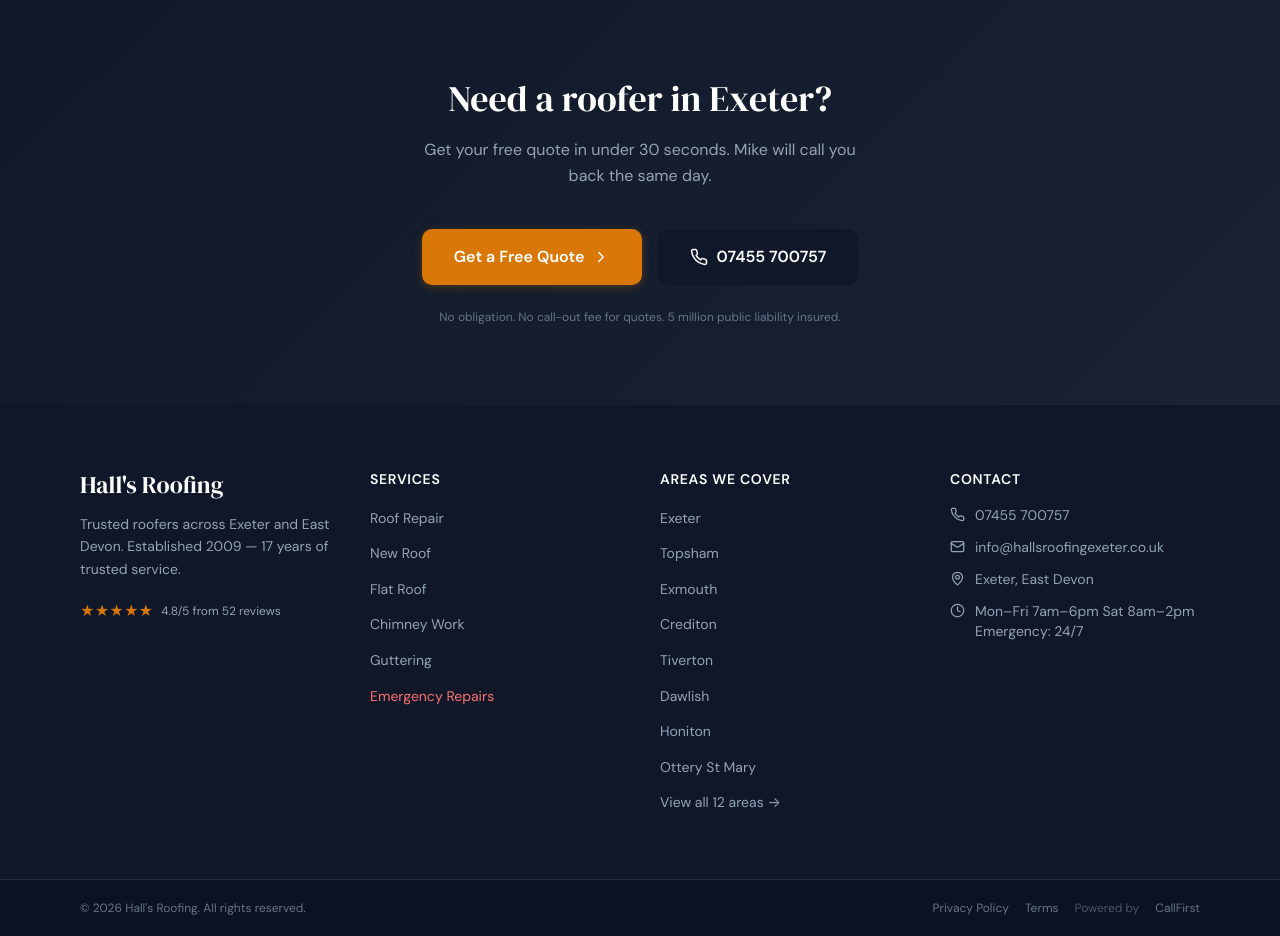
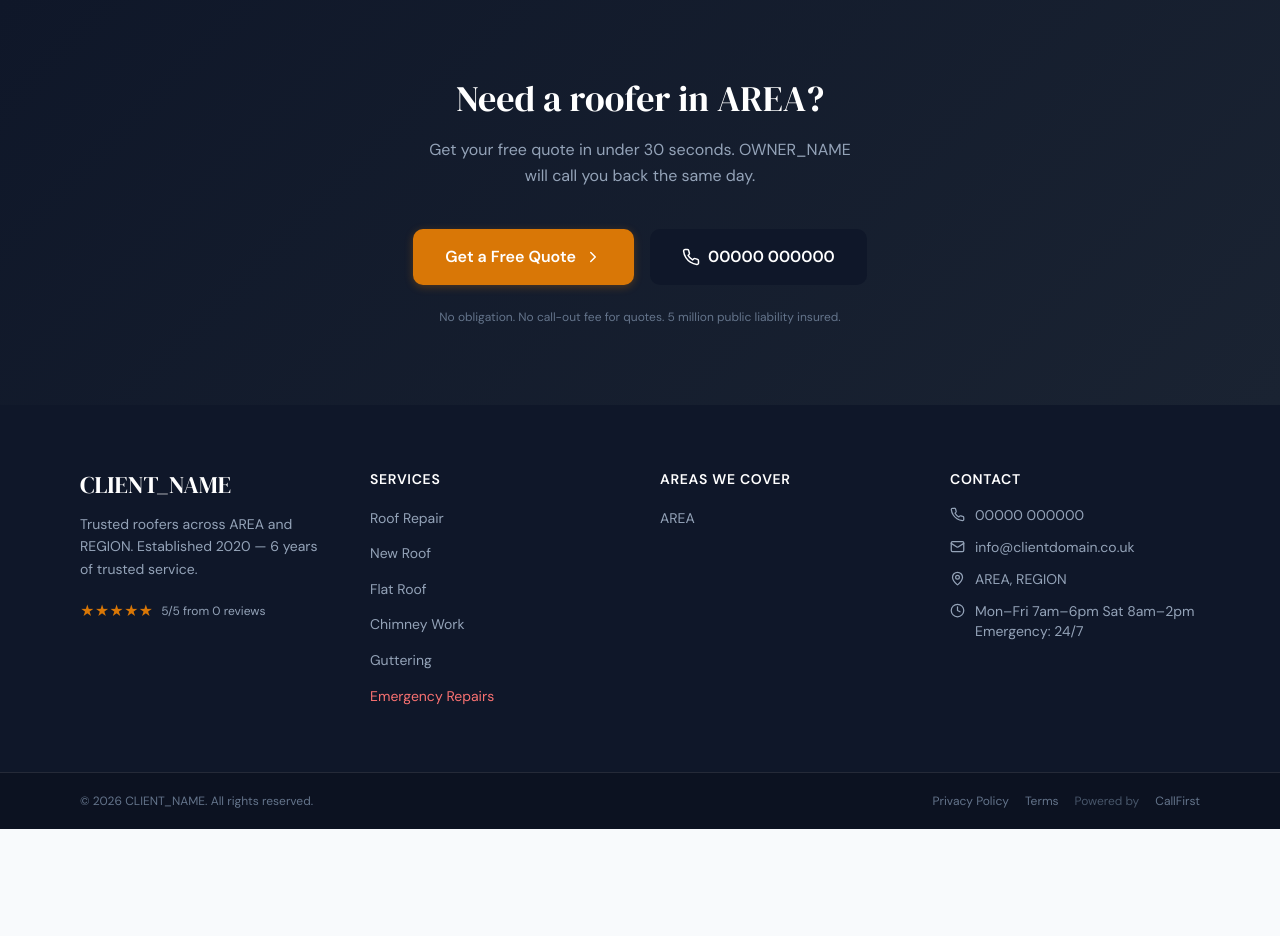
Before and after one commit to Agricog/hallsroofingexeter, a React (Vite) app: page /about in a window 1280 px wide. Shown: the part 1700-2636 px from the top of the page. After the commit the page ends 2529 px from the top, so only its background shows below. Built offline with nearby package versions, Linux system fonts and the light colour scheme; no server answers.

Commit message:
Update clientConfig.ts

```diff
--- a/src/data/clientConfig.ts
+++ b/src/data/clientConfig.ts
@@ -6,20 +6,20 @@
 import type { ClientConfig, IntakeStep } from '@/types'
 
 export const CLIENT: ClientConfig = {
-  businessName: "Hall's Roofing",
-  ownerName: 'Mike',
+  businessName: 'CLIENT_NAME',
+  ownerName: 'OWNER_NAME',
   trade: 'Roofing',
-  area: 'Exeter',
-  region: 'East Devon',
-  phone: '07455 700757',
-  tagline: 'Trusted roofers across Exeter and East Devon',
-  domain: 'www.hallsroofingexeter.co.uk',
+  area: 'AREA',
+  region: 'REGION',
+  phone: '00000 000000',
+  tagline: 'Trusted roofers across AREA and REGION',
+  domain: 'www.clientdomain.co.uk',
   discountActive: true,
   discountPercent: 10,
-  googleReviewUrl: 'https://g.page/r/halls-roofing-exeter/review',
-  googleReviewCount: 52,
-  googleReviewRating: 4.8,
-  yearEstablished: 2009,
+  googleReviewUrl: 'https://g.page/r/REVIEW_ID/review',
+  googleReviewCount: 0,
+  googleReviewRating: 5.0,
+  yearEstablished: 2020,
   insuranceAmount: '5 million',
 
   trustSignals: [
@@ -35,8 +35,8 @@ export const CLIENT: ClientConfig = {
     },
     {
       icon: 'map-pin',
-      title: 'Local to Exeter',
-      description: 'Serving the area for over 15 years',
+      title: 'Local to AREA',
+      description: 'Serving the area for many years',
     },
     {
       icon: 'badge-check',
@@ -61,7 +61,7 @@ export const CLIENT: ClientConfig = {
         'Written report and photos provided',
         'Guarantee on all repair work',
       ],
-      keywords: ['roof repair exeter', 'roof leak repair exeter', 'emergency roof repair exeter', 'storm damage roof exeter'],
+      keywords: ['roof repair AREA', 'roof leak repair AREA', 'emergency roof repair AREA', 'storm damage roof AREA'],
     },
     {
       slug: 'new-roof',
@@ -78,7 +78,7 @@ export const CLIENT: ClientConfig = {
         'Wide choice of tiles, slates, and finishes',
         '20-year written guarantee',
       ],
-      keywords: ['new roof exeter', 'roof replacement exeter', 'reroof exeter', 'full roof replacement cost exeter'],
+      keywords: ['new roof AREA', 'roof replacement AREA', 'reroof AREA', 'full roof replacement cost AREA'],
     },
     {
       slug: 'flat-roof',
@@ -95,7 +95,7 @@ export const CLIENT: ClientConfig = {
         'Overlay existing felt roofs',
         'Suitable for extensions, garages, dormers',
       ],
-      keywords: ['flat roof exeter', 'flat roof repair exeter', 'grp flat roof exeter', 'fibreglass roof exeter'],
+      keywords: ['flat roof AREA', 'flat roof repair AREA', 'grp flat roof AREA', 'fibreglass roof AREA'],
     },
     {
       slug: 'chimney-work',
@@ -112,7 +112,7 @@ export const CLIENT: ClientConfig = {
         'Stack rebuilds where needed',
         'Scaffolding included in price',
       ],
-      keywords: ['chimney repair exeter', 'chimney repointing exeter', 'chimney flashing exeter', 'chimney stack repair exeter'],
+      keywords: ['chimney repair AREA', 'chimney repointing AREA', 'chimney flashing AREA', 'chimney stack repair AREA'],
     },
     {
       slug: 'guttering',
@@ -129,29 +129,18 @@ export const CLIENT: ClientConfig = {
         'Fascia and soffit replacement',
         'Downpipe repair and replacement',
       ],
-      keywords: ['guttering exeter', 'gutter repair exeter', 'gutter replacement exeter', 'gutter cleaning exeter'],
+      keywords: ['guttering AREA', 'gutter repair AREA', 'gutter replacement AREA', 'gutter cleaning AREA'],
     },
   ],
 
   areasServed: [
-    { name: 'Exeter', slug: 'exeter', description: 'Our home base — fast response times across the whole city.', distanceFromBase: '0 miles' },
-    { name: 'Topsham', slug: 'topsham', description: 'Serving Topsham including the historic quayside properties.', distanceFromBase: '3 miles' },
-    { name: 'Exmouth', slug: 'exmouth', description: 'Regular work across Exmouth including coastal properties.', distanceFromBase: '10 miles' },
-    { name: 'Crediton', slug: 'crediton', description: 'Covering Crediton and the surrounding villages.', distanceFromBase: '8 miles' },
-    { name: 'Tiverton', slug: 'tiverton', description: 'Serving Tiverton and Mid Devon.', distanceFromBase: '14 miles' },
-    { name: 'Dawlish', slug: 'dawlish', description: 'Coastal roofing specialists for Dawlish properties.', distanceFromBase: '12 miles' },
-    { name: 'Honiton', slug: 'honiton', description: 'Covering Honiton and the Blackdown Hills area.', distanceFromBase: '16 miles' },
-    { name: 'Ottery St Mary', slug: 'ottery-st-mary', description: 'Serving Ottery and the surrounding East Devon villages.', distanceFromBase: '11 miles' },
-    { name: 'Cullompton', slug: 'cullompton', description: 'Regular work in Cullompton and the M5 corridor.', distanceFromBase: '12 miles' },
-    { name: 'Sidmouth', slug: 'sidmouth', description: 'Specialist coastal and period property roofing in Sidmouth.', distanceFromBase: '15 miles' },
-    { name: 'Axminster', slug: 'axminster', description: 'Covering Axminster and the Devon-Dorset border.', distanceFromBase: '25 miles' },
-    { name: 'Cranbrook', slug: 'cranbrook', description: 'New-build and modern property roofing in Cranbrook.', distanceFromBase: '6 miles' },
+    { name: 'AREA', slug: 'area-slug', description: 'Our home base — fast response times across the whole area.', distanceFromBase: '0 miles' },
   ],
 
   faqs: [
     {
-      question: 'How much does a new roof cost in Exeter?',
-      answer: 'A full reroof on a typical semi-detached house in Exeter costs between £5,000 and £8,000. Detached homes range from £7,000 to £12,000 depending on size, pitch, and materials. We provide free no-obligation quotes so you know the exact cost before any work starts.',
+      question: 'How much does a new roof cost in AREA?',
+      answer: 'A full reroof on a typical semi-detached house costs between £5,000 and £8,000. Detached homes range from £7,000 to £12,000 depending on size, pitch, and materials. We provide free no-obligation quotes so you know the exact cost before any work starts.',
     },
     {
       question: 'How quickly can you come out for an emergency?',
@@ -171,7 +160,7 @@ export const CLIENT: ClientConfig = {
     },
     {
       question: 'What areas do you cover?',
-      answer: 'We cover Exeter and the whole of East Devon including Exmouth, Topsham, Crediton, Tiverton, Dawlish, Honiton, Sidmouth, Cullompton, and surrounding villages. If you are unsure whether we cover your area, just ask — we probably do.',
+      answer: 'We cover AREA and the surrounding region. If you are unsure whether we cover your area, just ask — we probably do.',
     },
     {
       question: 'How long does a full reroof take?',
```
